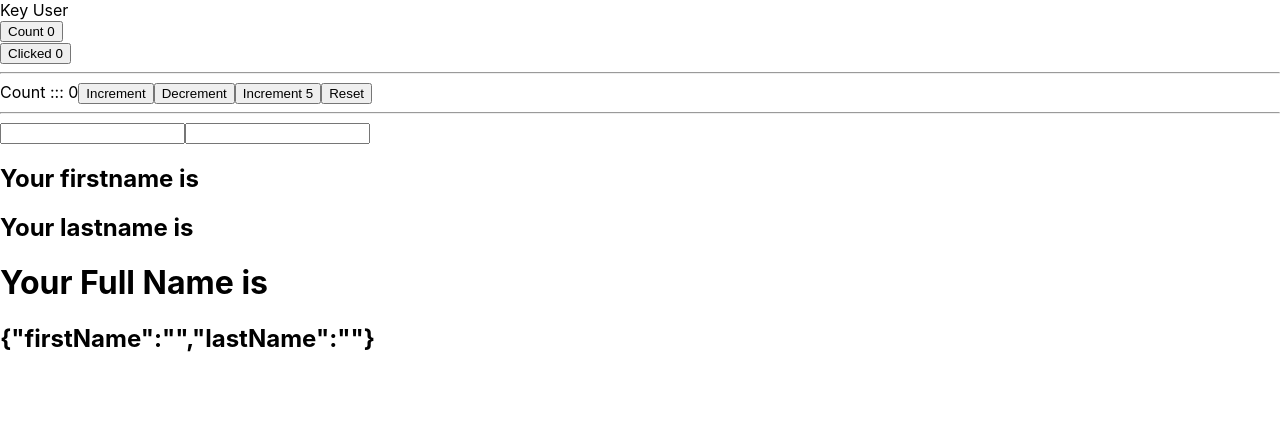
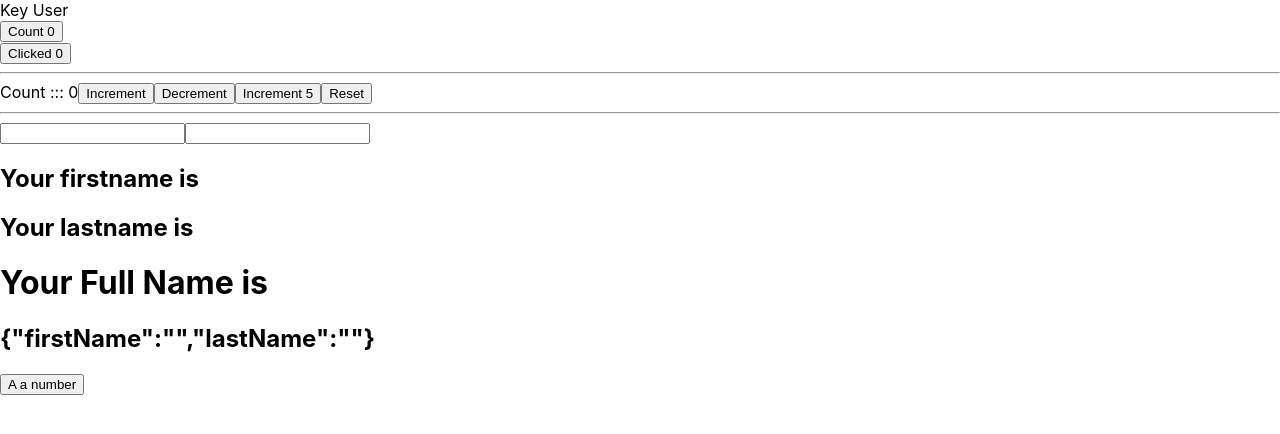
Before and after one commit to rajdavid/reactHooks, a React (Create React App) app: page / in a window 1280 px wide. Shown: the top 434 px of the page. Built offline with nearby package versions, Linux system fonts and the light colour scheme.

Commit message:
use state using arrays

```diff
--- a/src/App.js
+++ b/src/App.js
@@ -3,6 +3,7 @@
 import HookCounter from './componets/HookCounter'
 import HookCounter2 from './componets/HookCounter2'
 import HookCounter3 from './componets/HookCounter3'
+import HookCounter4 from './componets/HookCounter4'
 
 function App() {
   return (
@@ -13,7 +14,8 @@
       <hr />
       <HookCounter2 />
       <hr />
-      <HookCounter3/>
+      <HookCounter3 />
+      <HookCounter4/>
     </div>
   );
 }
--- a/src/componets/HookCounter4.js
+++ b/src/componets/HookCounter4.js
@@ -0,0 +1,27 @@
+import React,{useState} from 'react'
+
+function HookCounter4() {
+    const [items, setItems] = useState([])
+
+    const addItem = () => {
+        setItems([...items, {
+            id: items.length,
+            value:Math.floor(Math.random()*10)+1
+
+        }])
+    }
+    return (
+        <div>
+            <button onClick={addItem}>A a number</button>
+            <ul>
+                {
+                    items.map(item => (
+                        <li key={item.id}>{item.value}</li>
+                    ))
+                }
+            </ul>
+        </div>
+    )
+}
+
+export default HookCounter4
```
